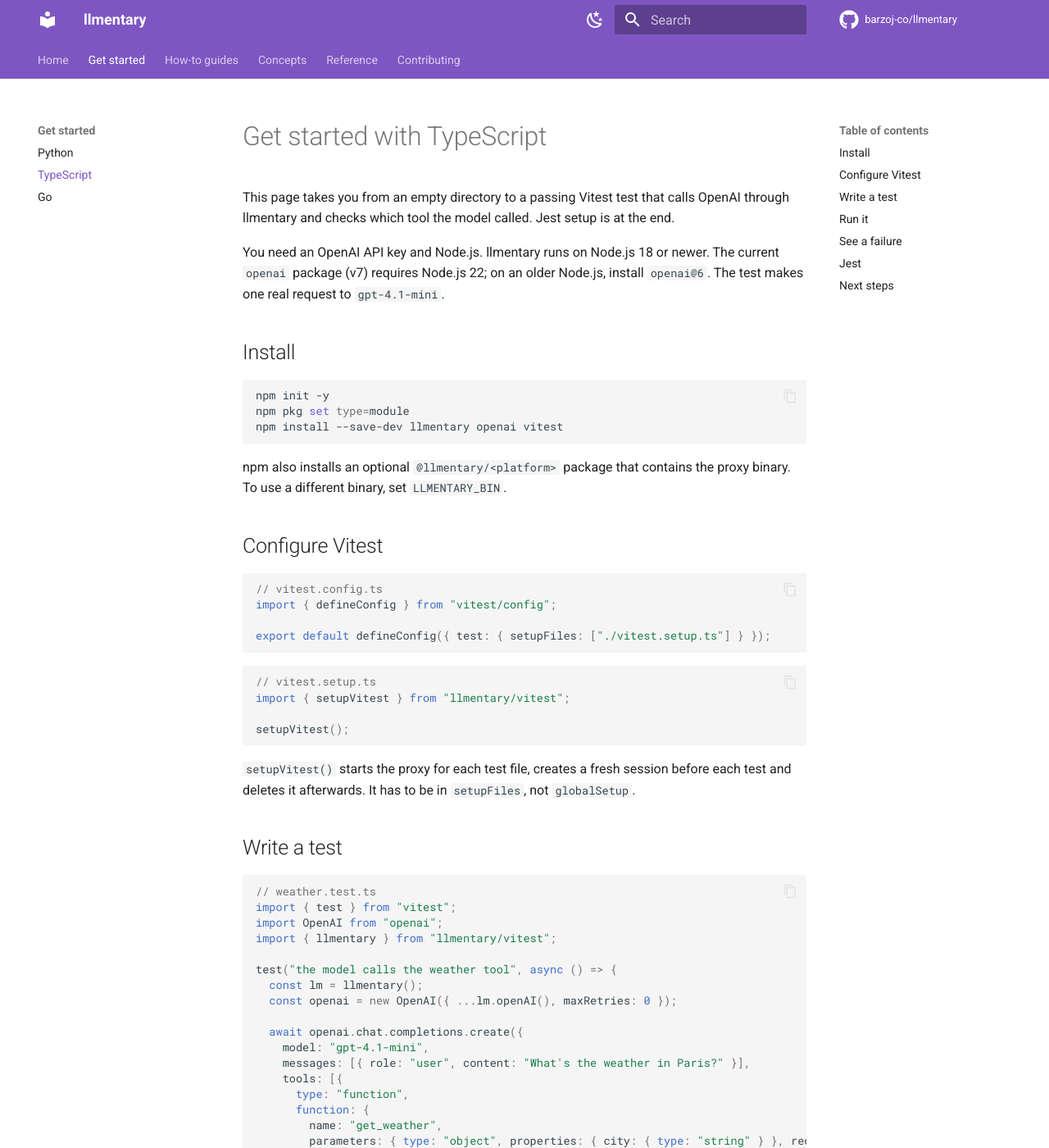
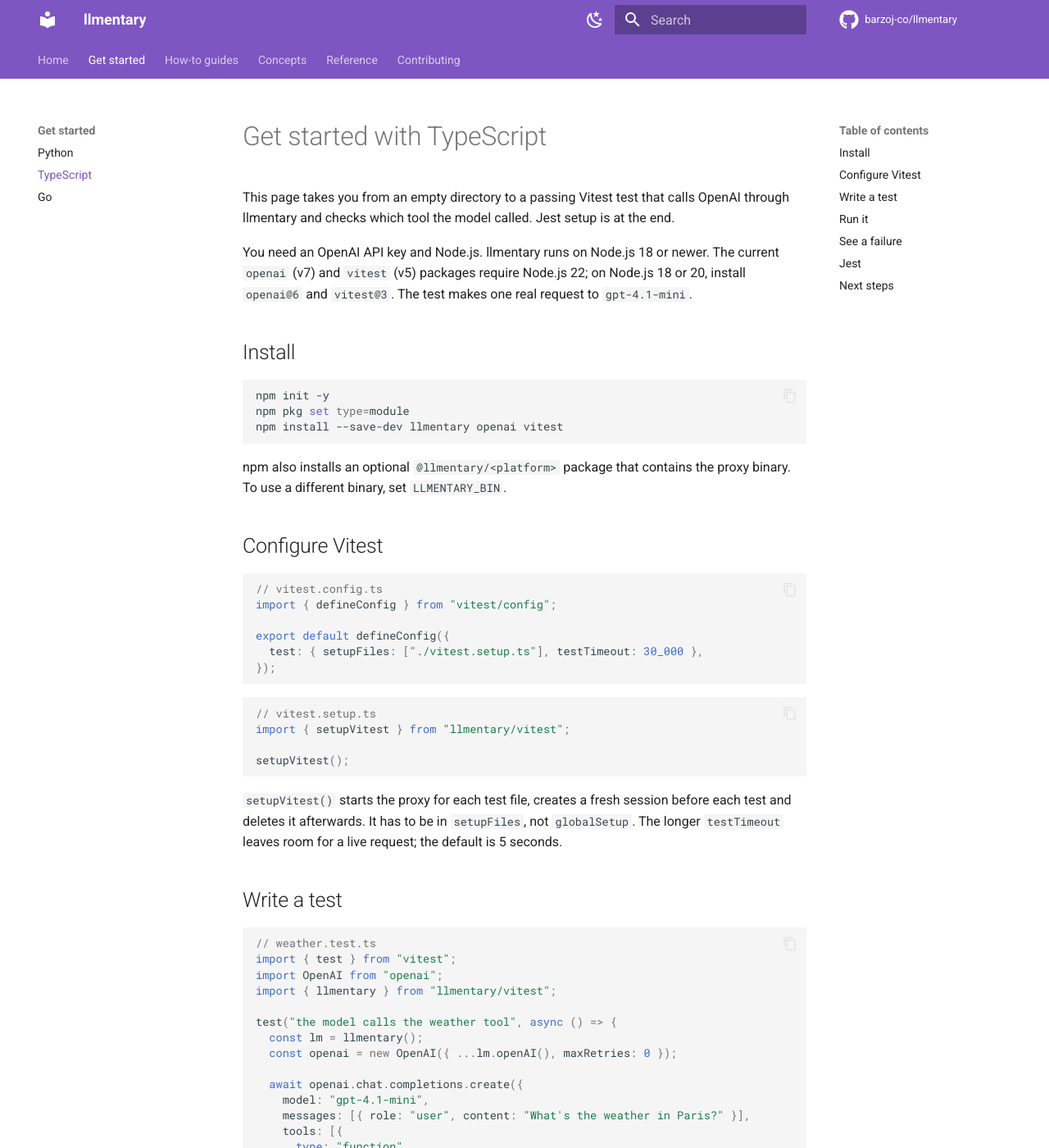
Before and after one commit to barzoj-co/llmentary, an MkDocs documentation site: the page built from docs/getting-started/typescript.md, in a window 1280 px wide and 1400 px high. Shown: the whole window at 82% size. Built offline with MkDocs 1.6.1 and Material for MkDocs 9.7.7, drawn with Linux system fonts in a browser that asks for light colours; comment, search, counter and statistics services are not loaded.

Commit message:
docs: note the Vitest Node requirement, test timeout, and GOPATH/bin

````diff
--- a/docs/getting-started/typescript.md
+++ b/docs/getting-started/typescript.md
@@ -5,8 +5,8 @@
 at the end.
 
 You need an OpenAI API key and Node.js. llmentary runs on Node.js 18 or newer.
-The current `openai` package (v7) requires Node.js 22; on an older Node.js,
-install `openai@6`. The test makes one real request to `gpt-4.1-mini`.
+The current `openai` (v7) and `vitest` (v5) packages require Node.js 22; on
+Node.js 18 or 20, install `openai@6` and `vitest@3`. The test makes one real request to `gpt-4.1-mini`.
 
 ## Install
 
@@ -25,7 +25,9 @@
 // vitest.config.ts
 import { defineConfig } from "vitest/config";
 
-export default defineConfig({ test: { setupFiles: ["./vitest.setup.ts"] } });
+export default defineConfig({
+  test: { setupFiles: ["./vitest.setup.ts"], testTimeout: 30_000 },
+});
 ```
 
 ```ts
@@ -37,7 +39,8 @@
 
 `setupVitest()` starts the proxy for each test file, creates a fresh session
 before each test and deletes it afterwards. It has to be in `setupFiles`, not
-`globalSetup`.
+`globalSetup`. The longer `testTimeout` leaves room for a live request; the
+default is 5 seconds.
 
 ## Write a test
 
````
Also changed, not shown: docs/getting-started/go.md (+2 -1 lines).
